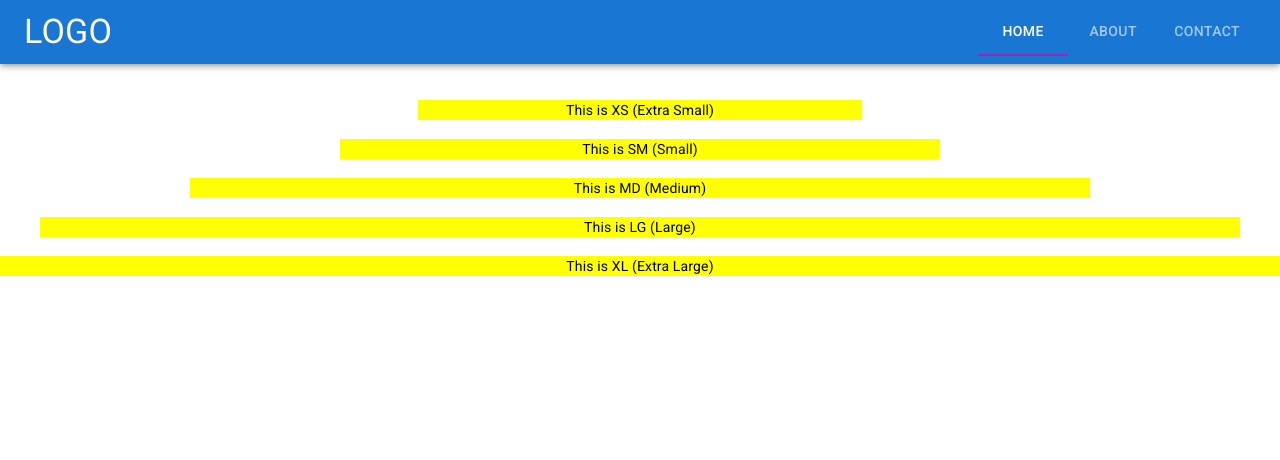
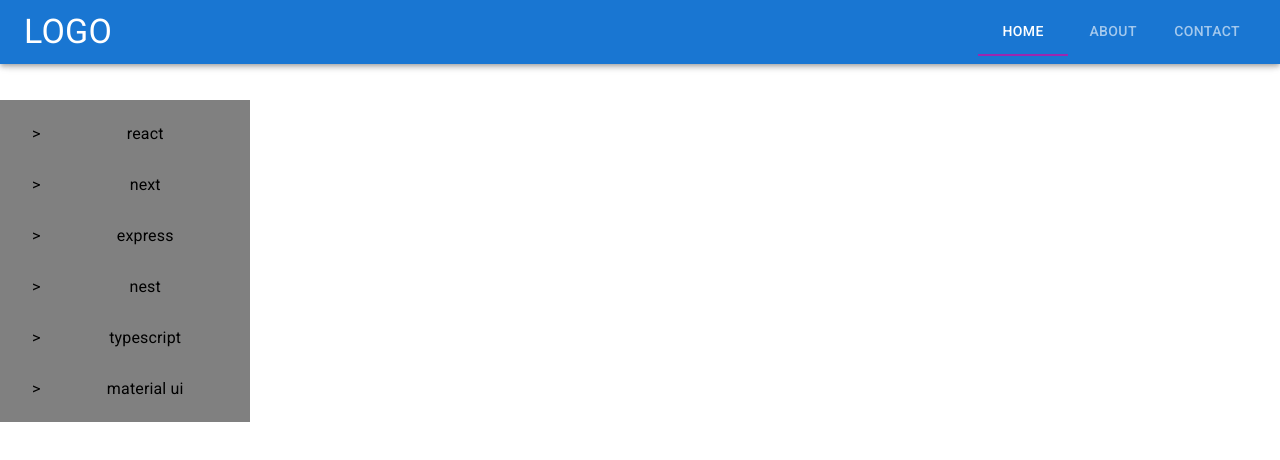
Before and after one commit to KrhystFerrari/mui-examples, a React (Create React App) app: page / in a window 1280 px wide. Shown: the top 460 px of the page. Built offline with nearby package versions, Linux system fonts and the light colour scheme.

Commit message:
feat: create List example

```diff
--- a/src/App.js
+++ b/src/App.js
@@ -1,6 +1,7 @@
 import { Typography, AppBar, Toolbar, Tabs, Tab } from "@mui/material";
 import React, { useState } from "react";
-import Containers from "./components/Containers";
+import ListComponent from "./components/ListComponent";
+// import Containers from "./components/Containers";
 //import Modals from "./components/Modals";
 //import Cards from "./components/Cards";
 //import Form from "./components/Form";
@@ -29,7 +30,8 @@
       <div style={{marginTop: 100}}>
         {/*<Cards />*/}
         {/* <Modals /> */}
-        <Containers />
+        {/* <Containers /> */}
+        <ListComponent />
       </div>
     </div>
   );
--- /dev/null
+++ b/src/components/ListComponent.js
@@ -0,0 +1,27 @@
+import { List, ListItem, ListItemButton, ListItemText } from "@mui/material";
+import React from "react";
+
+const ListComponent = () => {
+  const stacks = [
+    "react",
+    "next",
+    "express",
+    "nest",
+    "typescript",
+    "material ui",
+  ];
+  return (
+    <div>
+      <List sx={{ width: 250, background: "gray" }}>
+        {stacks.map((stacks) => (
+          <ListItem>
+            <ListItemButton>{">"}</ListItemButton>
+            <ListItemText primary={stacks} />
+          </ListItem>
+        ))}
+      </List>
+    </div>
+  );
+};
+
+export default ListComponent;
```
